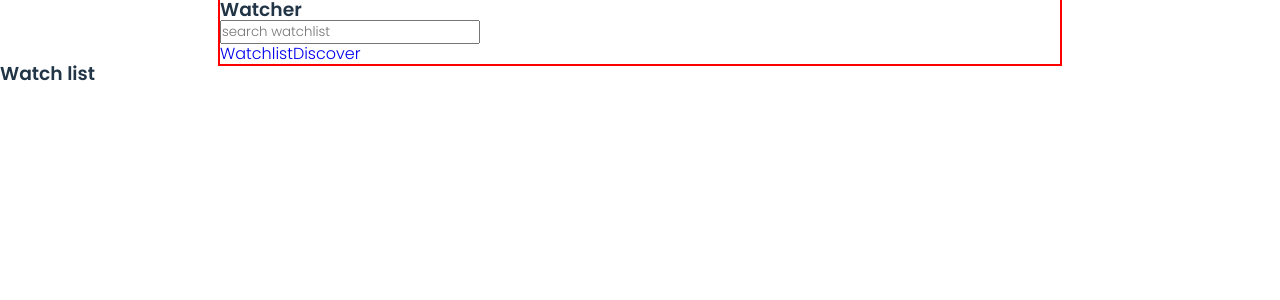
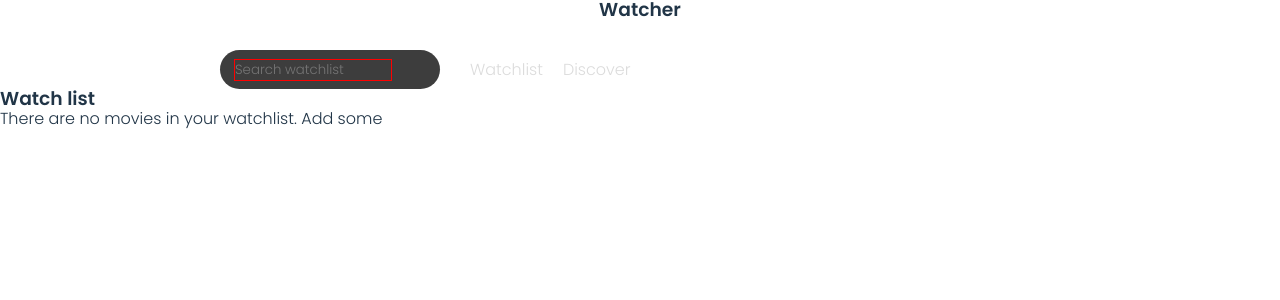
Before and after one commit to david4473/watchlist-app, a React (Vite) app: page / in a window 1280 px wide. Shown: the top 300 px of the page. Built offline with nearby package versions, Linux system fonts and the light colour scheme.

Commit message:
fixed cast cards

```diff
--- a/src/App.scss
+++ b/src/App.scss
@@ -38,6 +38,6 @@
 }
 
 .page_wrapper {
-  margin: 0 auto;
+  margin: 20px auto;
   max-width: 840px;
 }
--- a/src/component/cards/cards.jsx
+++ b/src/component/cards/cards.jsx
@@ -8,8 +8,6 @@ function Cards({ title, image, link }) {
   const imgEl = useRef();
   const [loaded, setLoaded] = useState(false);
 
-  const loading = useSlice((state) => state.loading);
-
   const onImageLoad = () => setLoaded(true);
 
   useEffect(() => {
@@ -17,7 +15,6 @@ function Cards({ title, image, link }) {
 
     if (imgCurrent) {
       imgCurrent.addEventListener("load", onImageLoad);
-      console.log("loaded");
       return () => {
         removeEventListener("load", onImageLoad);
       };
@@ -30,8 +27,8 @@ function Cards({ title, image, link }) {
       : title;
 
   return (
-    <>
-      {!loading ? (
+    <div className={styles.card_wrapper}>
+      {!loaded && <CardLoader />}
       <div className={styles.cards}>
         <Link to={link}>
           <img ref={imgEl} src={image} alt={title} className={styles.img} />
@@ -40,10 +37,7 @@ function Cards({ title, image, link }) {
           <p className={styles.title}>{newTitle}</p>
         </Link>
       </div>
-      ) : (
-        <CardLoader />
-      )}
-    </>
+    </div>
   );
 }
 
--- a/src/component/cards/cards.module.scss
+++ b/src/component/cards/cards.module.scss
@@ -1,3 +1,7 @@
+.card_wrapper {
+  position: relative;
+}
+
 .cards {
   width: 140px;
   height: 200px;
--- a/src/component/loaders/cardloader.jsx
+++ b/src/component/loaders/cardloader.jsx
@@ -2,7 +2,7 @@ import styles from "./loader.module.scss";
 
 const CardLoader = () => {
   return (
-    <div>
+    <div className={styles.card_skeleton_wrapper}>
       <div className={styles.card}>
         <div className={styles.card_items}></div>
         <div className={styles.card_items}></div>
--- a/src/component/loaders/gridLoader.jsx
+++ /dev/null
@@ -1,87 +0,0 @@
-import styles from "./loader.module.scss";
-
-const GridLoader = () => {
-  return (
-    <div className={styles.grid_wrapper}>
-      <ul>
-        <li className={styles.griditems}>
-          <div className={styles.griditems_text}></div>
-          <div className={styles.griditems_text}></div>
-          <div className={styles.griditems_text}></div>
-        </li>
-        <li className={styles.griditems}>
-          <div className={styles.griditems_text}></div>
-          <div className={styles.griditems_text}></div>
-          <div className={styles.griditems_text}></div>
-        </li>
-        <li className={styles.griditems}>
-          <div className={styles.griditems_text}></div>
-          <div className={styles.griditems_text}></div>
-          <div className={styles.griditems_text}></div>
-        </li>
-        <li className={styles.griditems}>
-          <div className={styles.griditems_text}></div>
-          <div className={styles.griditems_text}></div>
-          <div className={styles.griditems_text}></div>
-        </li>
-        <li className={styles.griditems}>
-          <div className={styles.griditems_text}></div>
-          <div className={styles.griditems_text}></div>
-          <div className={styles.griditems_text}></div>
-        </li>
-        <li className={styles.griditems}>
-          <div className={styles.griditems_text}></div>
-          <div className={styles.griditems_text}></div>
-          <div className={styles.griditems_text}></div>
-        </li>
-        <li className={styles.griditems}>
-          <div className={styles.griditems_text}></div>
-          <div className={styles.griditems_text}></div>
-          <div className={styles.griditems_text}></div>
-        </li>
-        <li className={styles.griditems}>
-          <div className={styles.griditems_text}></div>
-          <div className={styles.griditems_text}></div>
-          <div className={styles.griditems_text}></div>
-        </li>
-        <li className={styles.griditems}>
-          <div className={styles.griditems_text}></div>
-          <div className={styles.griditems_text}></div>
-          <div className={styles.griditems_text}></div>
-        </li>
-        <li className={styles.griditems}>
-          <div className={styles.griditems_text}></div>
-          <div className={styles.griditems_text}></div>
-          <div className={styles.griditems_text}></div>
-        </li>
-        <li className={styles.griditems}>
-          <div className={styles.griditems_text}></div>
-          <div className={styles.griditems_text}></div>
-          <div className={styles.griditems_text}></div>
-        </li>
-        <li className={styles.griditems}>
-          <div className={styles.griditems_text}></div>
-          <div className={styles.griditems_text}></div>
-          <div className={styles.griditems_text}></div>
-        </li>
-        <li className={styles.griditems}>
-          <div className={styles.griditems_text}></div>
-          <div className={styles.griditems_text}></div>
-          <div className={styles.griditems_text}></div>
-        </li>
-        <li className={styles.griditems}>
-          <div className={styles.griditems_text}></div>
-          <div className={styles.griditems_text}></div>
-          <div className={styles.griditems_text}></div>
-        </li>
-        <li className={styles.griditems}>
-          <div className={styles.griditems_text}></div>
-          <div className={styles.griditems_text}></div>
-          <div className={styles.griditems_text}></div>
-        </li>
-      </ul>
-    </div>
-  );
-};
-
-export default GridLoader;
--- a/src/component/loaders/loader.module.scss
+++ b/src/component/loaders/loader.module.scss
@@ -90,62 +90,13 @@
   animation: loader-animation 1.5s infinite linear;
 }
 
-/* grid layout skeleton loading styles */
+/* card skeleton loading styles */
 
-.grid_wrapper {
-  margin: 0 auto;
-  max-width: 840px;
-
-  ul {
-    display: grid;
-    grid-template-columns: repeat(5, 140px);
-    gap: 20px;
-
-    .griditems {
-      position: relative;
-      width: 140px;
-      height: 200px;
-      background-image: linear-gradient(
-        90deg,
-        #222222 25%,
-        #272727 37%,
-        #222222 63%
-      );
-      background-size: 200% 100%;
-      animation: loader-animation 2s infinite linear;
-      list-style: none;
-    }
-
-    .griditems_text {
-      position: absolute;
-      bottom: 20px;
-      left: 5px;
-      width: 70%;
-      height: 10px;
-      background-image: linear-gradient(
-        90deg,
-        #222222 25%,
-        #c4c4c4 37%,
-        #222222 63%
-      );
-      background-size: 200% 100%;
-      border-radius: 10px;
-      animation: loader-animation 1.5s infinite linear;
-    }
-
-    .griditems_text:nth-child(1) {
-      bottom: 60px;
-      width: 40%;
-    }
-    .griditems_text:nth-child(2) {
-      width: 60%;
-      bottom: 40px;
-    }
-
-    .griditems_text:nth-child(3) {
-      width: 90%;
-    }
-  }
+.card_skeleton_wrapper {
+  position: absolute;
+  top: 0;
+  left: 0;
+  z-index: 2;
 }
 
 .card {
@@ -160,6 +111,7 @@
   );
   background-size: 200% 100%;
   animation: loader-animation 2s infinite linear;
+  border-radius: 10px;
 
   .card_items {
     position: absolute;
--- a/src/layout/rootLayout.jsx
+++ b/src/layout/rootLayout.jsx
@@ -11,11 +11,19 @@ const RootLayout = () => {
           </div>
           <div className={styles.navigation}>
             <div className={styles.search_wrapper}>
-              <input type="text" placeholder="search watchlist" />
+              <input
+                className={styles.search}
+                type="text"
+                placeholder="Search watchlist"
+              />
             </div>
             <div className={styles.nav_list}>
-              <NavLink to="/">Watchlist</NavLink>
-              <NavLink to="discover">Discover</NavLink>
+              <NavLink className={styles.nav_link} to="/">
+                Watchlist
+              </NavLink>
+              <NavLink className={styles.nav_link} to="discover">
+                Discover
+              </NavLink>
             </div>
           </div>
         </nav>
--- a/src/layout/rootLayout.module.scss
+++ b/src/layout/rootLayout.module.scss
@@ -6,10 +6,52 @@
 }
 
 nav {
-  outline: solid red 2px;
   display: flex;
   flex-direction: column;
   justify-content: center;
   margin-bottom: 30px;
   @include center-div(840px);
 }
+
+.navigation {
+  display: flex;
+  justify-content: flex-start;
+  align-items: center;
+
+  .search_wrapper {
+    border-radius: 50px;
+    padding: 9px 15px;
+    border: none;
+    width: 220px;
+    background-color: rgb(61, 61, 61);
+
+    .search {
+      border: none;
+      width: 82%;
+      background-color: inherit;
+      outline: 1px solid red;
+    }
+  }
+
+  .nav_list {
+    margin-left: 30px;
+
+    .nav_link {
+      text-decoration: none;
+      color: #dcdcdc;
+    }
+
+    .nav_link:hover {
+      color: rgb(245, 245, 245);
+    }
+
+    .nav_link:not(:first-child) {
+      margin-left: 20px;
+    }
+  }
+}
+
+.logo {
+  text-align: center;
+  margin-bottom: 30px;
+}
--- a/src/pages/movieDetails/movieDetail.module.scss
+++ b/src/pages/movieDetails/movieDetail.module.scss
@@ -244,15 +244,19 @@ $header-overlay: 0%;
   }
 }
 
+.cast_wrapper{
+  padding-left: 20px;
+}
 .casts {
   display: flex;
   gap: 20px;
-  overflow-y: auto;
   position: relative;
+  overflow-x: scroll;
 
   .cast_card {
-    width: 257px;
+    width: 140px;
     height: 254px;
+    flex-shrink: 0;
 
     .cast_image {
       width: 100%;
--- a/src/pages/movieDetails/movieDetails.jsx
+++ b/src/pages/movieDetails/movieDetails.jsx
@@ -6,7 +6,6 @@ import GetImageColor from "../../utils/getImageColor";
 import styles from "./movieDetail.module.scss";
 import arrowLeftCircle from "react-useanimations/lib/arrowLeftCircle";
 import UseAnimations from "react-useanimations";
-import GridLoader from "../../component/loaders/gridLoader";
 import DetailsLoader from "../../component/loaders/detailsLoader";
 
 export function Movie() {
--- a/src/pages/watchList/watchList.jsx
+++ b/src/pages/watchList/watchList.jsx
@@ -3,7 +3,6 @@ import Content from "../../component/pageContent/pageContent";
 import { useLocation } from "react-router-dom";
 import { useSlice } from "../../store/store";
 import styles from "./watchList.module.scss";
-import GridLoader from "../../component/loaders/gridLoader";
 
 function WatchList() {
   const movies = useSlice((state) => state.watchList);
@@ -12,14 +11,11 @@ function WatchList() {
 
   return (
     <>
-      {loading ? (
-        <GridLoader />
-      ) : (
-        <div>
-          <h3>Watch list</h3>
-          <Content movies={movies} location={"/watchlist"} />
-        </div>
-      )}
+      <div>
+        <h3>Watch list</h3>
+        {movies < 1 && <p>There are no movies in your watchlist. Add some </p>}
+        <Content movies={movies} location={"/watchlist"} />
+      </div>
     </>
   );
 }
```
Also changed, not shown: 1 other file (tests, documents, lock files or other folders). Lines whose indentation alone changed are shown as unchanged.
